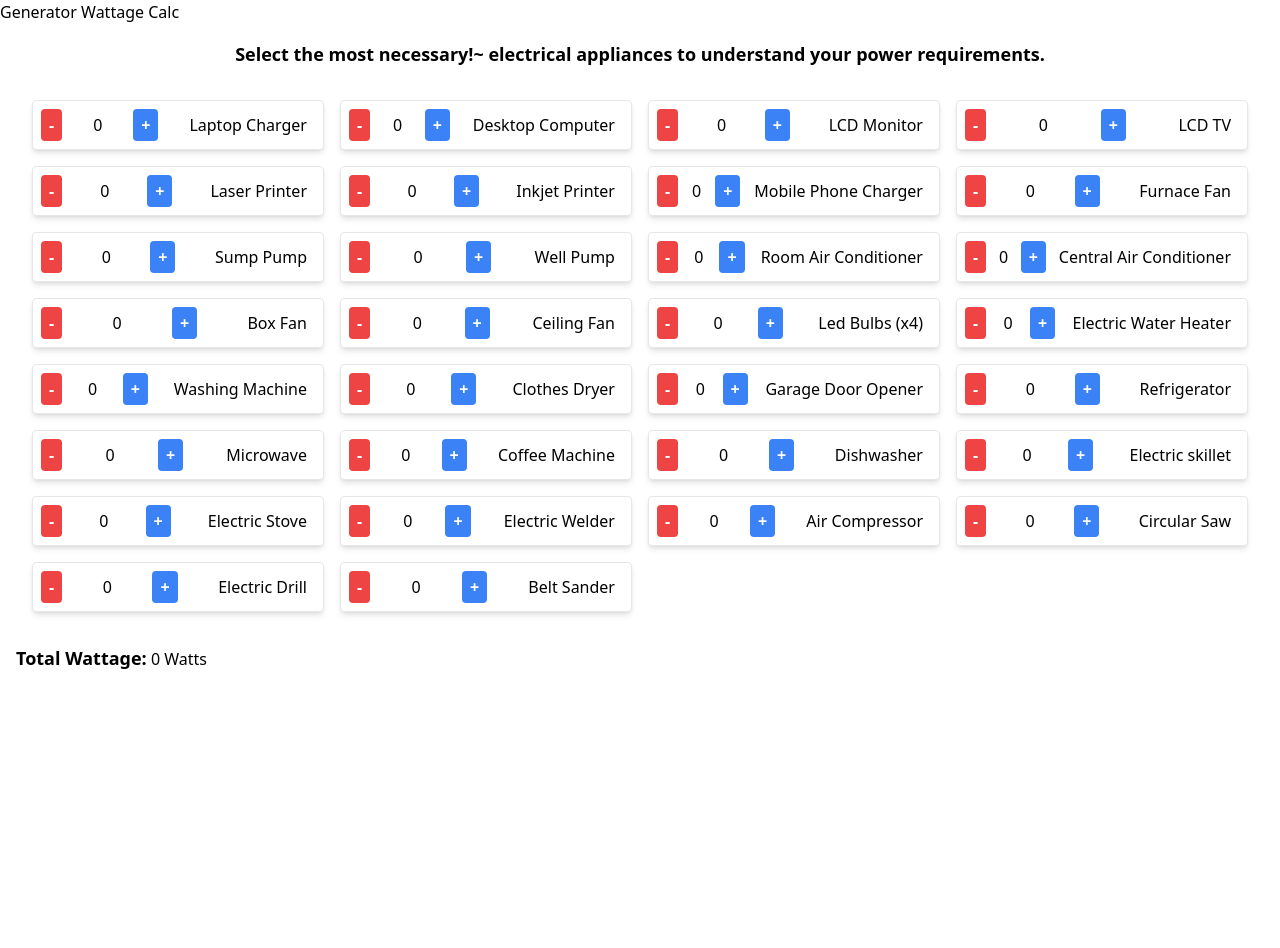
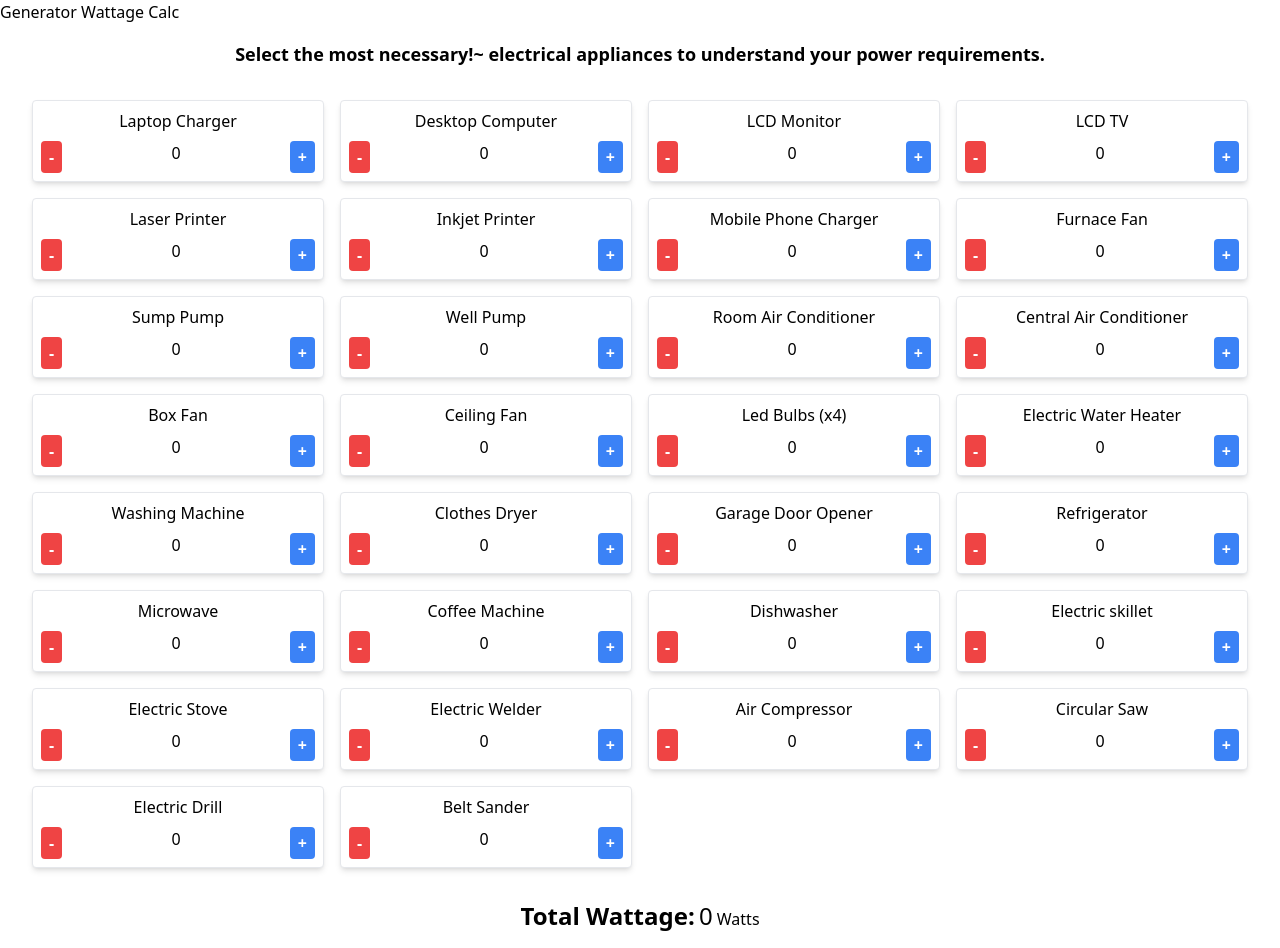
Before and after one commit to rmilejcz/rmilejc-calc, a Svelte app: page / in a window 1280 px wide. Before the commit the page ends 800 px from the top, so only its background shows below. Built offline with nearby package versions, Linux system fonts and the light colour scheme.

Commit message:
restyling layout

```diff
--- a/src/pages/GeneratorWattage.svelte
+++ b/src/pages/GeneratorWattage.svelte
@@ -186,7 +186,9 @@ let appliances = [
   <section>
     <div id="counters-container" class="grid grid-cols-1 sm:grid-cols-2 md:grid-cols-3 lg:grid-cols-4 gap-4 p-4">
       {#each appliances as appliance (appliance.id)}
-        <div class="flex justify-between items-center border rounded p-2 bg-white shadow-md">
+        <div class="flex flex-col justify-between items-center border rounded p-2 bg-white shadow-md">
+          <span class="mb-2">{appliance.alt}</span>
+          <div class="flex justify-between w-full">
             <button on:click={() => decrementCounter(appliance.id)} class="bg-red-500 hover:bg-red-700 text-white font-bold py-1 px-2 rounded">
               -
             </button>
@@ -194,12 +196,12 @@ let appliances = [
             <button on:click={() => incrementCounter(appliance.id)} class="bg-blue-500 hover:bg-blue-700 text-white font-bold py-1 px-2 rounded">
               +
             </button>
-          <span class="mx-2">{appliance.alt}</span>
+          </div>
         </div>
       {/each}
     </div>
-    <div class="my-4">
-      <strong class="font-bold text-lg">Total Wattage:</strong> {totalWattage} Watts
+    <div class="my-4 text-center">
+      <strong class="font-bold text-2xl">Total Wattage:</strong> <span class="text-2xl">{totalWattage}</span> Watts
     </div>
   </section>
 </div>
```
Lines whose indentation alone changed are shown as unchanged.
